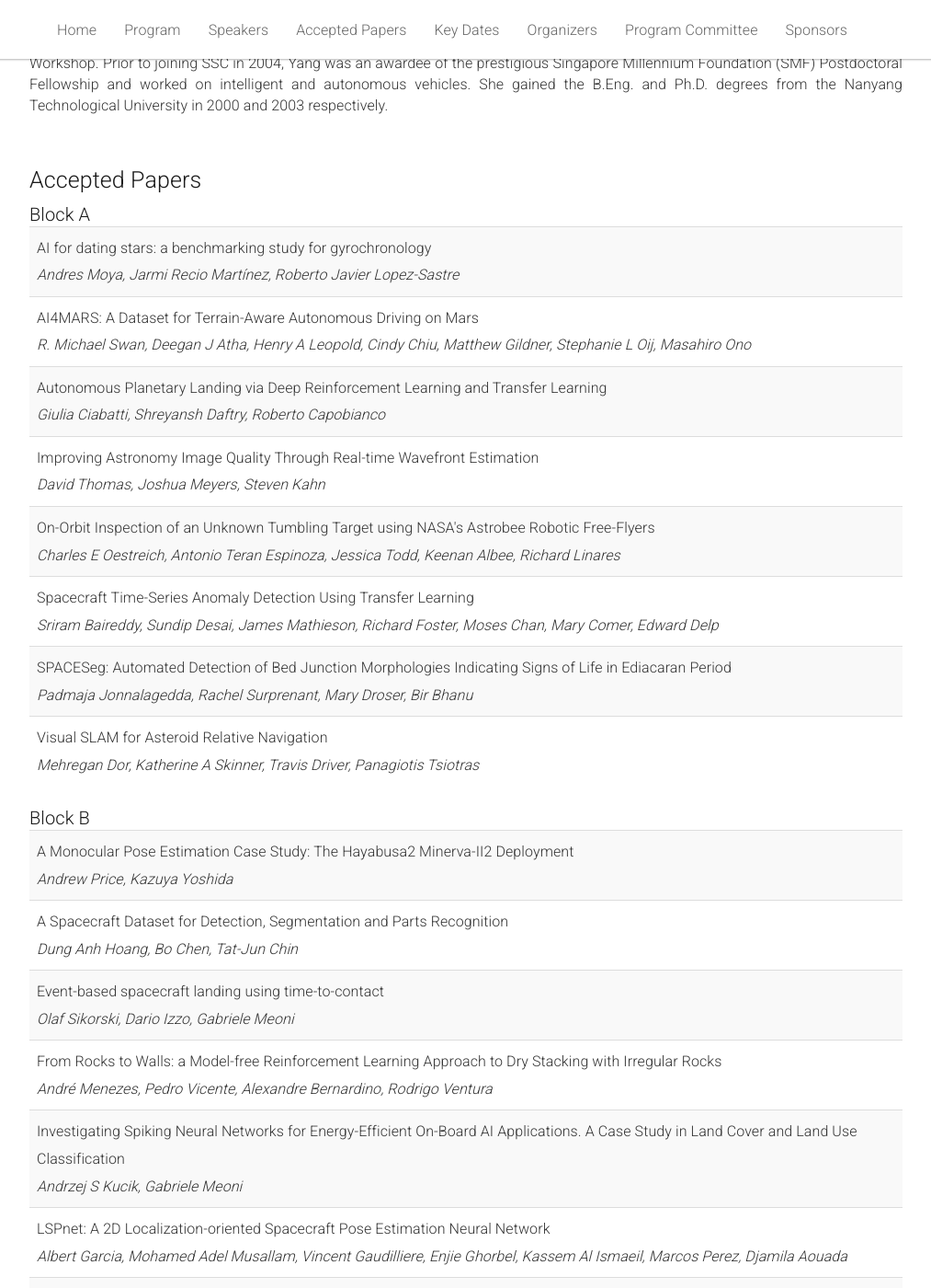
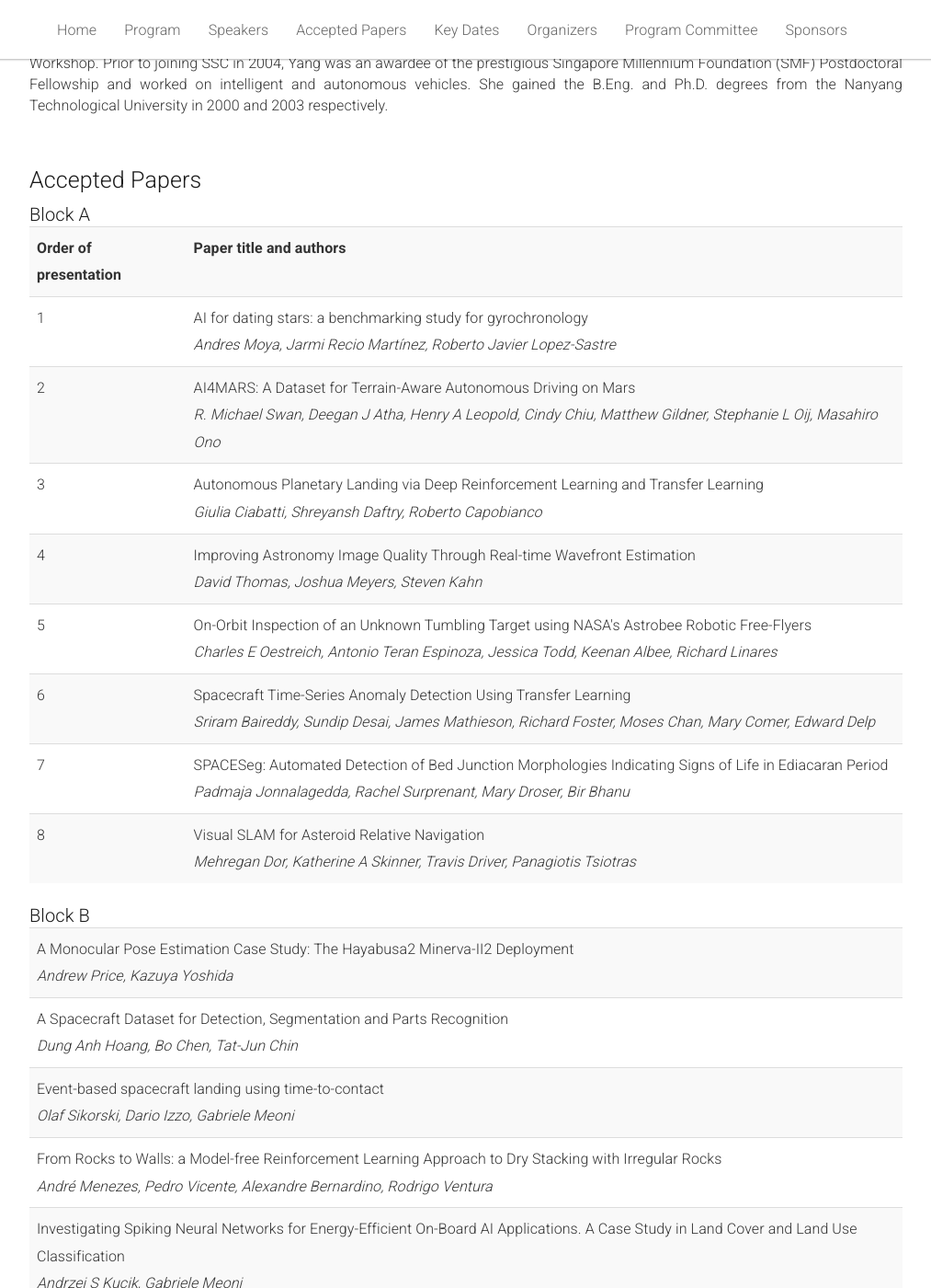
Before and after one commit to AIforSpace/2024, a Jekyll site: the page built from _pages/home.md, in a window 1280 px wide and 1400 px high, scrolled down 3494 px. Shown: the whole window at 92% size, without its empty margins (133-1146 px from the left). Built offline with Jekyll 4.4.1, drawn with Linux system fonts in a browser that asks for light colours.

Commit message:
Update home.md

```diff
--- a/_pages/home.md
+++ b/_pages/home.md
@@ -259,42 +259,74 @@
     <table class="table table-striped" id="papers_a">
       <tbody>
         <tr>
+          <th>
+          Order of presentation
+          </th>
+          <th>
+          Paper title and authors
+          </th>
+        </tr>
+        <tr>
+          <td>
+          1
+          </td>
           <td>
           AI for dating stars: a benchmarking study for gyrochronology
           <br><em>Andres Moya, Jarmi Recio Martínez, Roberto Javier Lopez-Sastre</em>
           </td>
         </tr>
         <tr>
+          <td>
+          2
+          </td>
           <td>AI4MARS: A Dataset for Terrain-Aware Autonomous Driving on Mars
           <br><em>R. Michael Swan, Deegan J Atha, Henry A Leopold, Cindy Chiu, Matthew Gildner, Stephanie L Oij, Masahiro Ono</em>
           </td>
         </tr>
         <tr>
+          <td>
+          3
+          </td>
           <td>Autonomous Planetary Landing via Deep Reinforcement Learning and Transfer Learning
           <br><em>Giulia Ciabatti, Shreyansh Daftry, Roberto Capobianco</em>
           </td>
         </tr>
         <tr>
+          <td>
+          4
+          </td>
           <td>Improving Astronomy Image Quality Through Real-time Wavefront Estimation
           <br><em>David Thomas, Joshua Meyers, Steven Kahn</em>
           </td>
         </tr>
         <tr>
+          <td>
+          5
+          </td>
           <td>On-Orbit Inspection of an Unknown Tumbling Target using NASA's Astrobee Robotic Free-Flyers
           <br><em>Charles E Oestreich, Antonio Teran Espinoza, Jessica Todd, Keenan Albee, Richard Linares</em>
           </td>
         </tr>
         <tr>
+          <td>
+          6
+          </td>
           <td>Spacecraft Time-Series Anomaly Detection Using Transfer Learning
           <br><em>Sriram Baireddy, Sundip Desai, James Mathieson, Richard Foster, Moses Chan, Mary Comer, Edward Delp</em>
           </td>
         </tr>
         <tr>
+          <td>
+          7
+          </td>
           <td>SPACESeg: Automated Detection of Bed Junction Morphologies Indicating Signs of Life in Ediacaran Period
           <br><em>Padmaja Jonnalagedda, Rachel Surprenant, Mary Droser, Bir Bhanu</em>
           </td>
         </tr>
         <tr>
+          <td>
+          8
+          </td>
           <td>Visual SLAM for Asteroid Relative Navigation
           <br><em>Mehregan Dor, Katherine A Skinner, Travis Driver, Panagiotis Tsiotras</em>
           </td>
```
